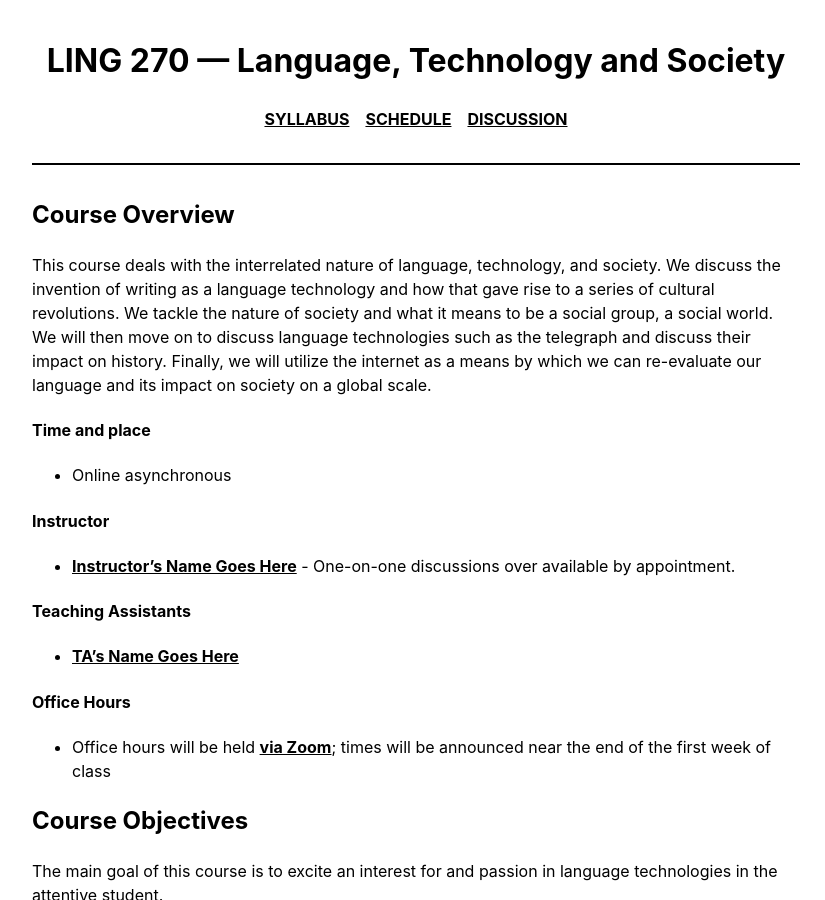
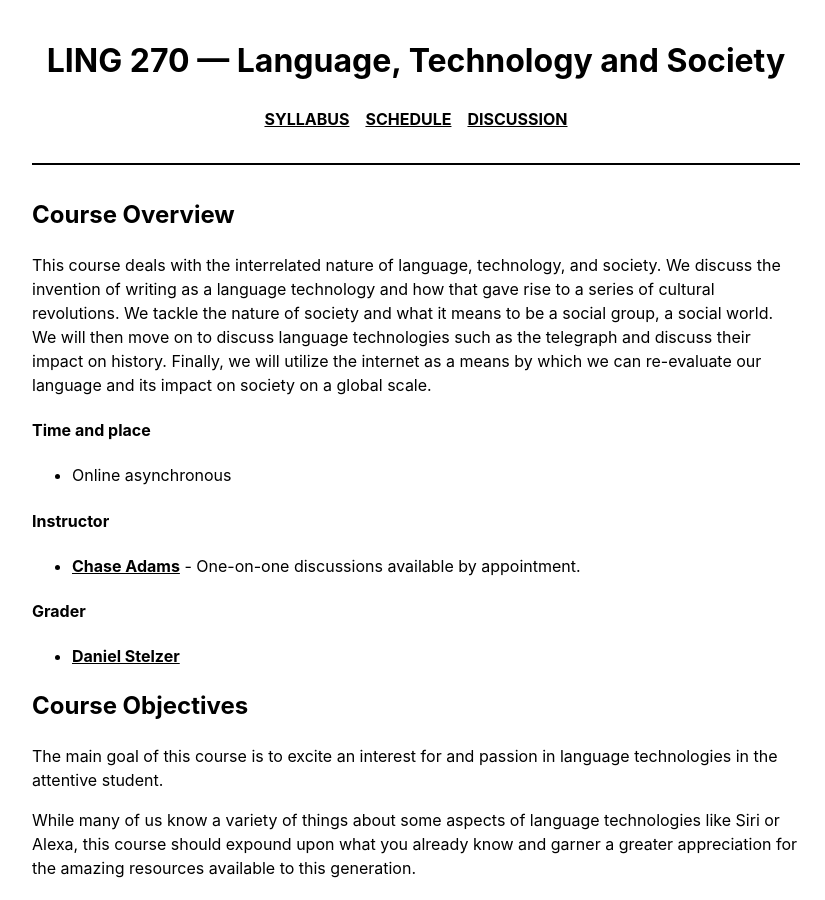
Before and after one commit to 2022-Spring-LING-270/2022-Spring-LING-270.github.io, a Jekyll site: the page built from index.md, in a window 1280 px wide and 900 px high. Shown: the whole window, without its empty margins (224-1049 px from the left). Built offline with Jekyll 4.4.1, drawn with Linux system fonts in a browser that asks for light colours; some of the changed text lies outside the part shown.

Commit message:
Update index.md

```diff
--- a/index.md
+++ b/index.md
@@ -11,13 +11,10 @@ This course deals with the interrelated nature of language, technology, and soci
 * Online asynchronous
 
 #### Instructor
-* [Instructor's Name Goes Here](http://www.linguistics.illinois.edu/people/johndoe1) - One-on-one discussions over available by appointment.
+* [Chase Adams](https://linguistics.illinois.edu/directory/profile/chasea2) - One-on-one discussions available by appointment.
 
-#### Teaching Assistants
-* [TA's Name Goes Here](https://linguistics.illinois.edu/directory/profile/johndoe2)
-
-#### Office Hours
-* Office hours will be held [via Zoom](https://illinois.zoom.us); times will be announced near the end of the first week of class
+#### Grader
+* [Daniel Stelzer](https://linguistics.illinois.edu/directory/profile/stelzer3)
 
 
 ## Course Objectives
@@ -92,9 +89,9 @@ Do not hesitate to ask the instructor(s) if you are ever in doubt about what con
 
 #### Communications
 
-Course announcements, assignments, and due dates will all be communicated to students as announcements on the [the course forum on Campuswire](https://campuswire.com/c/G954C73B2), which should be the **primary mechanism for communication** in this course. Students may post questions privately so that only the instructor can see the question. Other questions may be viewed by classmates, so that classmates can provide a peer response in addition to that provided by the instructor and TAs. Questions may also be asked anonymously, so that neither the instructor nor classmates will see the poster's name.
+Course announcements, assignments, and due dates will all be communicated to students as announcements on the [the course forum on Campuswire](https://campuswire.com/c/G1DA28EEF), which should be the **primary mechanism for communication** in this course. Students may post questions privately so that only the instructor can see the question. Other questions may be viewed by classmates, so that classmates can provide a peer response in addition to that provided by the instructor and TAs. Questions may also be asked anonymously, so that neither the instructor nor classmates will see the poster's name.
 
-Office hours and one-on-one meetings with students will take place [over Zoom](https://illinois.zoom.us).
+One-on-one meetings with students will take place either [over Zoom](https://illinois.zoom.us) or in-person at the instructor's office in 2039 FLB.
 
 
 #### Grading
@@ -143,7 +140,7 @@ Students are expected to regularly review the schedule of assigned readings and
 
 Students are expected to and required to complete all assigned readings and video lectures prior to the class for which they are assigned.
 
-Students are expected to read and participate in Q&As and class discussions on the [the course forum on Campuswire](https://campuswire.com/p/G954C73B2)
+Students are expected to read and participate in Q&As and class discussions on the [the course forum on Campuswire](https://campuswire.com/c/G1DA28EEF)
 
 #### Learning Goals & Outcomes
 
@@ -156,7 +153,7 @@ Students who do so are expected to attain the learning goals and outcomes.
 To obtain disability-related academic adjustments and/or auxiliary aids, students with disabilities must contact the course instructor and the Disability Resources and Educational Services (DRES) as soon as possible. To contact DRES, you may visit 1207 S. Oak St., Champaign, call +1-217-333-4603, e-mail [disability@illinois.edu](mailto:disability@illinois.edu) or go to the [DRES website](https://www.disability.illinois.edu).
 
 If specific accommodations will be requested for this course, the student is asked to inform the course instructor as soon as possible, ideally within the first week of class or as soon as a DRES letter has been prepared, by following these steps:
-* Post a private message addressed to both the instructor and the TA on [the course forum on Campuswire](https://campuswire.com/p/G954C73B2)
+* Post a private message addressed to both the instructor and the TA on [the course forum on Campuswire](https://campuswire.com/c/G1DA28EEF)
 * Use the subject heading **DRES letter**
 * Use the **dres** topic tag
 * In the body of the post, the student should attach a PDF of their DRES letter
```
